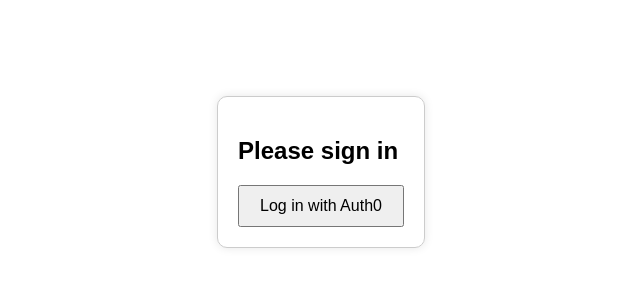
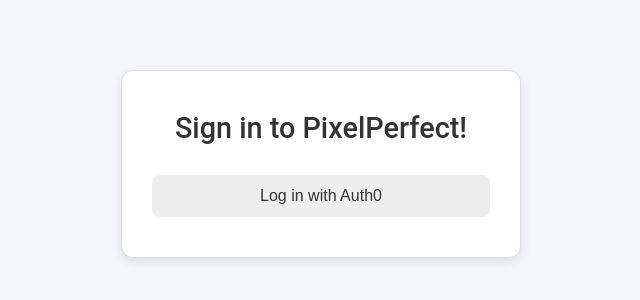
Before and after one commit to nicholasz2510/PixelPerfect, a website: page frontend/public/index.html in a window 1280 px wide. Shown: the part 236-536 px from the top of the page, without its empty margins (319-959 px from the left). Drawn offline with Linux system fonts and the light colour scheme.

Commit message:
changes idk

```diff
--- a/backend/controllers/userController.js
+++ b/backend/controllers/userController.js
@@ -13,11 +13,11 @@
 exports.addRoom = async (req, res) => {
   try {
     const currUser = await User.findById(req.body.userId);
-    if(currUser && !currUser.rooms.includes(req.body.boardId) && Board.findById(req.body.boardId)) {
+    if(currUser && !currUser.rooms.includes(req.body.boardId) && await Board.findById(req.body.boardId)) {
       currUser.rooms.push(req.body.boardId);
       currUser.pixels.push(10);
       await currUser.save();
-      res.status(201).json({rooms: currUser.rooms, board: Board.findById(req.body.boardId)});
+      res.status(201).json({rooms: currUser.rooms, board: await Board.findById(req.body.boardId)});
     }
   } catch (error) {
     res.status(400).json({ error: 'Bad request' });
@@ -55,7 +55,7 @@
 
 exports.getAllRooms = async (req, res) => {
   try {
-    const user = User.findById(req.params.userId);
+    const user = await User.findById(req.params.userId);
     if(user) {
       res.status(200).json({
        "rooms":  user.rooms,
--- a/backend/models/boardModel.js
+++ b/backend/models/boardModel.js
@@ -24,7 +24,7 @@
 
     title: {
       type: String,
-      default: 'untitled board',
+      default: 'Untitled board',
       required: true
     },
 
--- a/frontend/public/index.html
+++ b/frontend/public/index.html
@@ -5,30 +5,111 @@
     <meta name="viewport" content="width=device-width, initial-scale=1.0">
     <title>Login</title>
     <script src="https://cdn.auth0.com/js/auth0-spa-js/1.19/auth0-spa-js.production.js"></script>
+    <link rel="icon" href="favicon.ico" type="image/x-icon">
     <style>
+        /* CSS Variables for consistent theming */
+        :root {
+            --primary-color: #EEEEEE;
+            --secondary-color: #ffffff;
+            --background-color: #f5f7fa;
+            --border-color: #e0e0e0;
+            --text-color: #333333;
+            --box-shadow: rgba(0, 0, 0, 0.1) 0px 4px 12px;
+            --border-radius: 12px;
+            --font-family: 'Roboto', sans-serif;
+        }
+
+        /* Reset some default styles */
+        * {
+            margin: 0;
+            padding: 0;
+            box-sizing: border-box;
+        }
+
+        /* Body Styling */
         body {
-            font-family: Arial, sans-serif;
+            font-family: var(--font-family);
+            background-color: var(--background-color);
             display: flex;
             height: 100vh;
             justify-content: center;
             align-items: center;
+            color: var(--text-color);
         }
+
+        /* Login Container */
         #login {
-            padding: 20px;
-            border: 1px solid #ccc;
-            border-radius: 10px;
-            box-shadow: 0px 0px 10px 0px rgba(0,0,0,0.1);
+            background-color: var(--secondary-color);
+            padding: 40px 30px;
+            border: 1px solid var(--border-color);
+            border-radius: var(--border-radius);
+            box-shadow: var(--box-shadow);
+            width: 100%;
+            max-width: 400px;
+            text-align: center;
+            transition: transform 0.3s ease, box-shadow 0.3s ease;
         }
+
+        /* Hover effect for Login Container */
+        #login:hover {
+            transform: translateY(-5px);
+            box-shadow: rgba(0, 0, 0, 0.2) 0px 8px 20px;
+        }
+
+        /* Heading Styling */
+        #login h2 {
+            margin-bottom: 30px;
+            font-size: 1.8rem;
+            font-weight: 500;
+            color: var(--text-color);
+        }
+
+        /* Button Styling */
         button {
-            padding: 10px 20px;
-            font-size: 16px;
+            background-color: var(--primary-color);
+            color: var(--text-color);
+            padding: 12px 25px;
+            font-size: 1rem;
+            font-weight: 500;
+            border: none;
+            border-radius: 8px;
             cursor: pointer;
+            transition: background-color 0.3s ease, transform 0.2s ease;
+            width: 100%;
+        }
+
+        /* Button Hover Effect */
+        button:hover {
+            background-color: #DDDDDD;
+            transform: translateY(-2px);
+        }
+
+        /* Button Active Effect */
+        button:active {
+            transform: translateY(0);
+            background-color: #DDDDDD;
+        }
+
+        /* Responsive Design */
+        @media (max-width: 500px) {
+            #login {
+                padding: 30px 20px;
+            }
+
+            #login h2 {
+                font-size: 1.5rem;
+            }
+
+            button {
+                padding: 10px 20px;
+                font-size: 0.95rem;
+            }
         }
     </style>
 </head>
 <body>
     <div id="login">
-        <h2>Please sign in</h2>
+        <h2>Sign in to PixelPerfect!</h2>
         <button id="login-btn">Log in with Auth0</button>
     </div>
 
@@ -41,7 +122,7 @@
                 auth0Client = await createAuth0Client({
                     domain: "dev-c64uddi44r8sy6bb.us.auth0.com",       // Replace with your Auth0 domain
                     client_id: "lQsAe1JJ9anKD9oFtjrItojIboqI31B0", // Replace with your Auth0 client ID
-                    redirect_uri: window.location.origin + "/board.html",  // Redirect to board.html after login
+                    redirect_uri: window.location.origin + "/board.html",  // Redirect to board.html after lousegin
                     cacheLocation: 'localstorage'  // Persist session across page reloads
                 });
 
--- a/frontend/public/styles.css
+++ b/frontend/public/styles.css
@@ -214,7 +214,7 @@
 
   #pixel-val-setup {
     position: absolute;
-    bottom: 190px;
+    top: 70px;
     left: 320px;
     padding: 10px;
     background-color: #ffffff;
```
Also changed, not shown: frontend/public/board.html (+2 -1 lines), frontend/public/favicon.ico (added).
